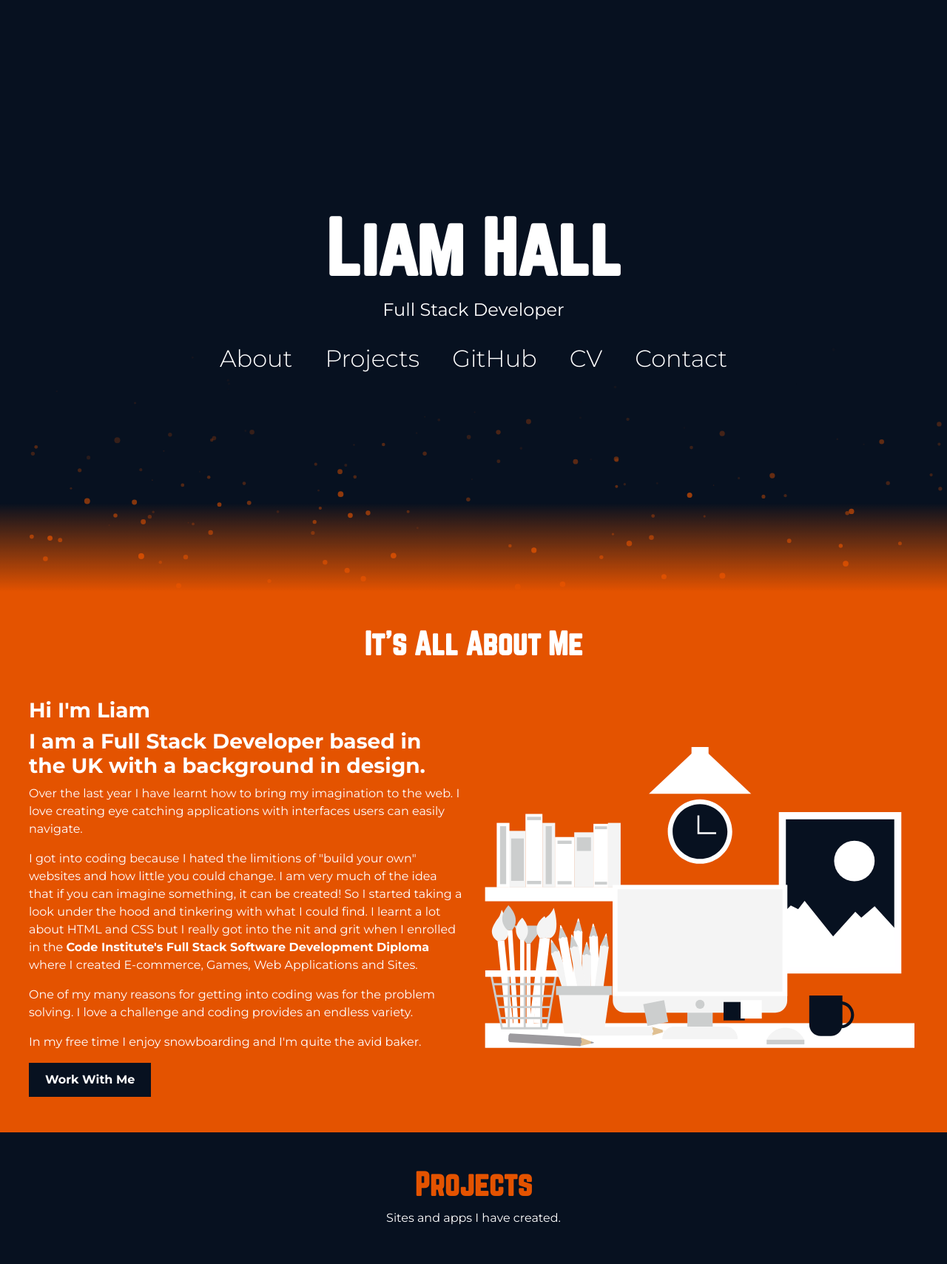
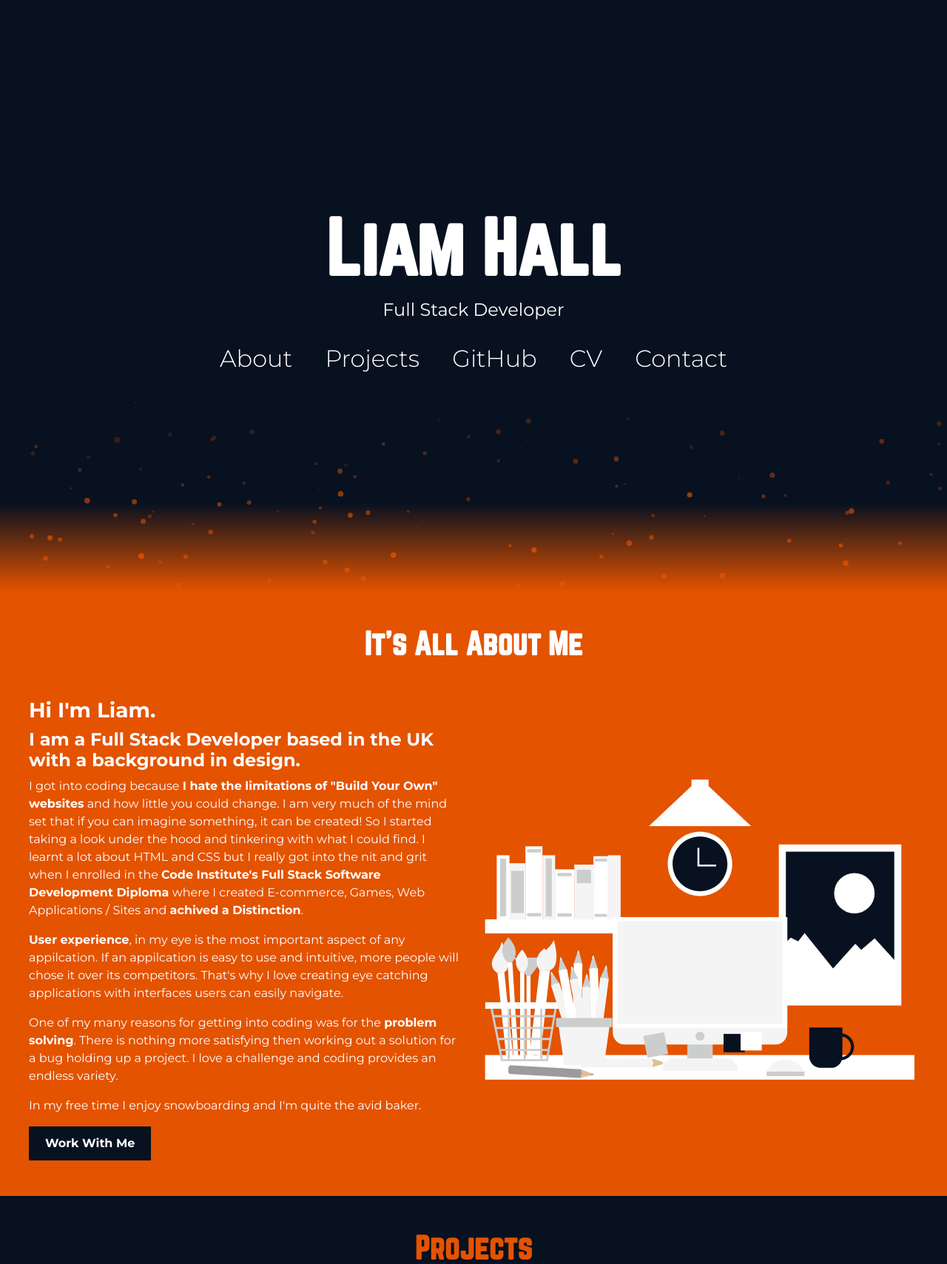
Before and after one commit to LiamDHall/Portfolio, a Flask app: page / in a window 1280 px wide. Shown: the top 1709 px of the page at 74% size. Run offline with Flask 2, Linux system fonts and the light colour scheme; data that the repository does not hold is empty; some libraries are stand-ins or nearby versions.

Commit message:
Update about section content

```diff
--- a/templates/index.html
+++ b/templates/index.html
@@ -34,20 +34,20 @@
       <div class="about__container row">
          <div class="col-lg-6 col-12">
             <div class="about__text">
-               <h3>Hi I'm Liam</h3>
-               <h3>I am a Full Stack Developer based in the UK with a background in design.</h3>
+               <h3>Hi I'm Liam.</h3>
+               <h4>I am a Full Stack Developer based in the UK with a background in design.</h4>
                <p>
-                  Over the last year I have learnt how to bring my imagination to the web.
-                  I love creating eye catching applications with interfaces users can easily navigate.
+                  I got into coding because <strong>I hate the limitations of "Build Your Own" websites</strong> and how little you could change.
+                  I am very much of the mind set that if you can imagine something, it can be created! So I started taking a look under the
+                  hood and tinkering with what I could find. I learnt a lot about HTML and CSS but I really got into the nit and grit when I
+                  enrolled in the <strong>Code Institute's Full Stack Software Development Diploma</strong> where I created E-commerce, Games, Web Applications / Sites and <strong>achived a Distinction</strong>.
                </p>
                <p>
-                  I got into coding because I hated the limitions of "build your own" websites and how little you could change.
-                  I am very much of the idea that if you can imagine something, it can be created! So I started taking a look under the
-                  hood and tinkering with what I could find. I learnt a lot about HTML and CSS but I really got into the nit and grit when I
-                  enrolled in the <strong>Code Institute's Full Stack Software Development Diploma</strong> where I created E-commerce, Games, Web Applications and Sites.
+                  <strong>User experience</strong>, in my eye is the most important aspect of any appilcation. If an appilcation is easy to use and intuitive,
+                  more people will chose it over its competitors. That's why I love creating eye catching applications with interfaces users can easily navigate.
                </p>
                <p>
-                  One of my many reasons for getting into coding was for the problem solving.
+                  One of my many reasons for getting into coding was for the <strong>problem solving</strong>. There is nothing more satisfying then working out a solution for a bug holding up a project.
                   I love a challenge and coding provides an endless variety.
                </p>
                <p>
```
